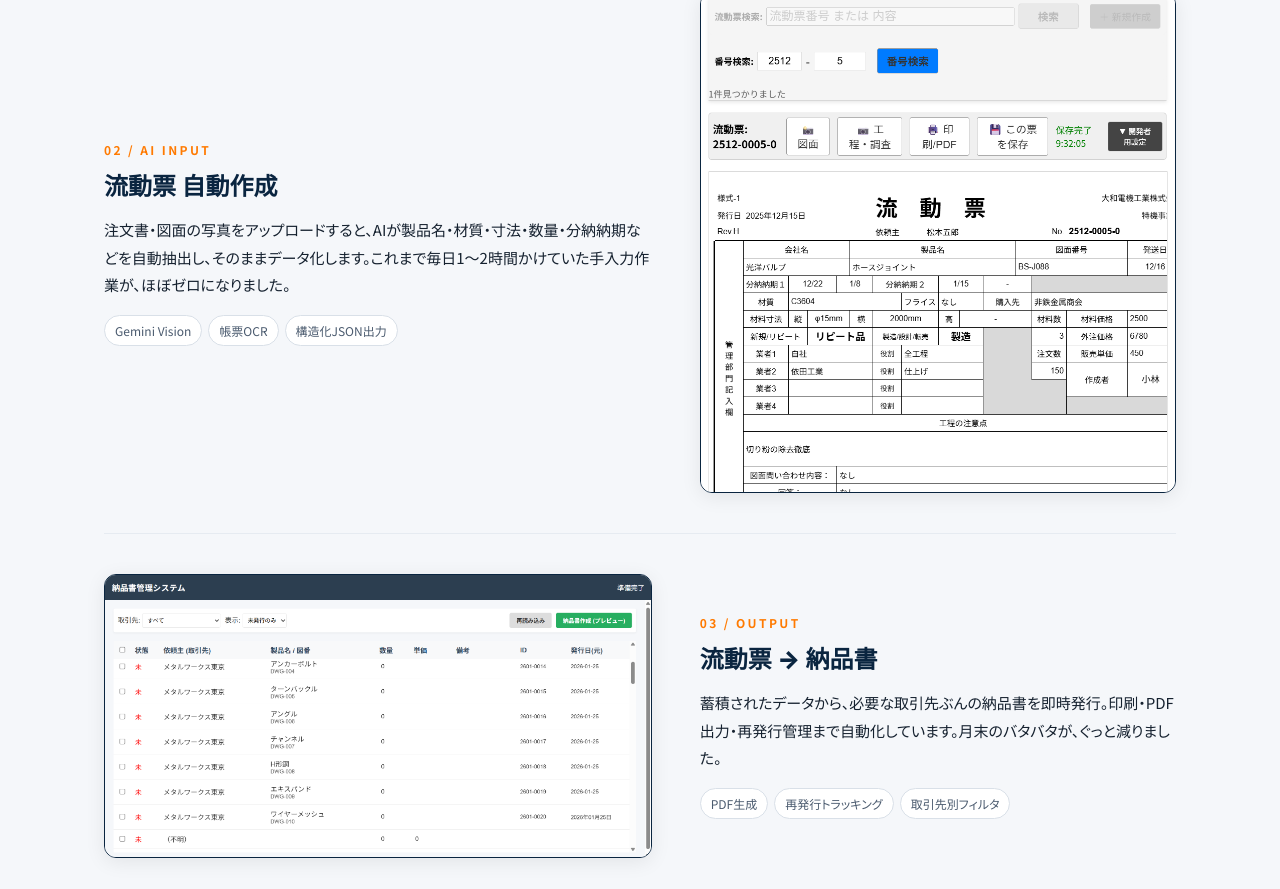
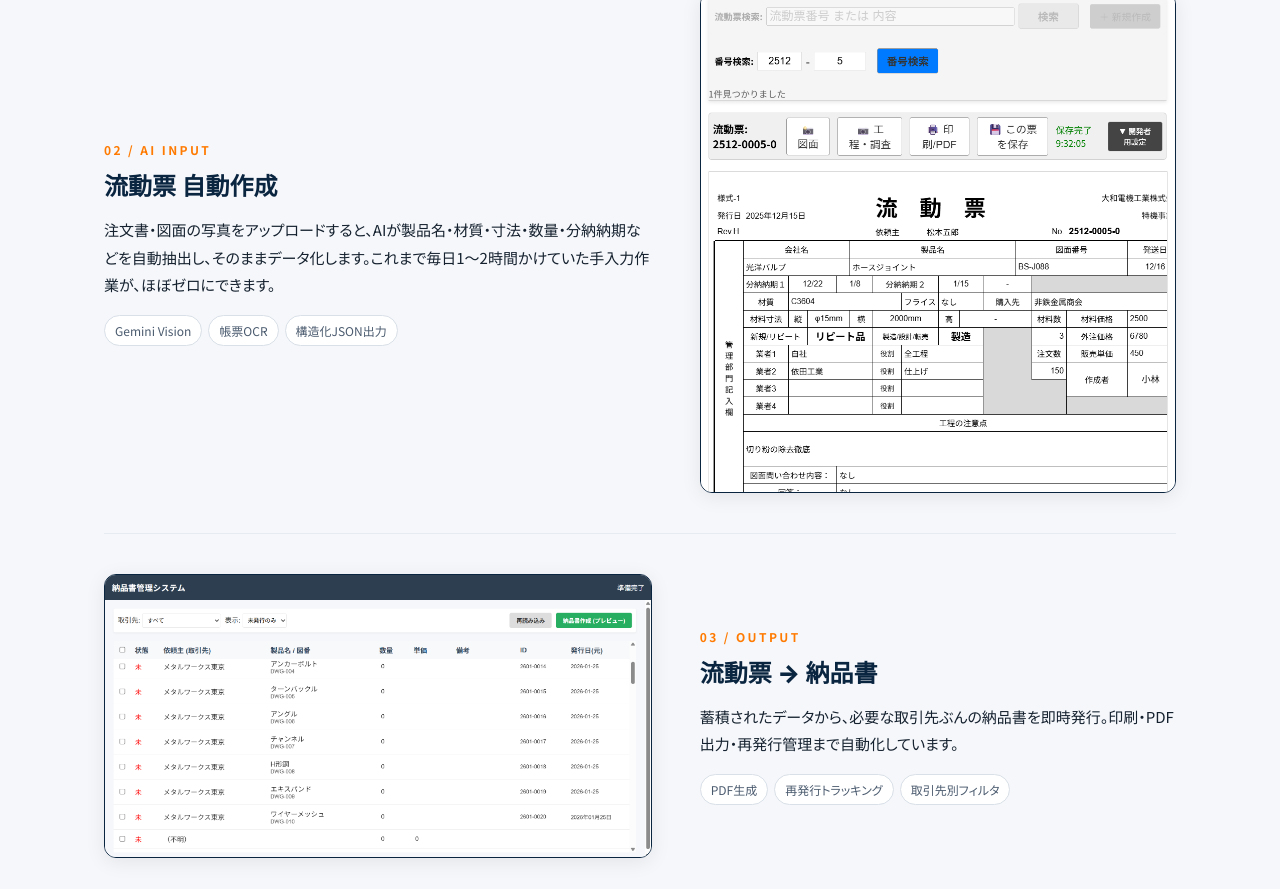
Before and after one commit to nvfjgnerijae/suwa-tech-website, a plain HTML site: page index.html in a window 1280 px wide. Shown: the part 3171-4060 px from the top of the page. Drawn offline with Linux system fonts and the light colour scheme.

Commit message:
サイトの変更を反映

```diff
--- a/index.html
+++ b/index.html
@@ -197,7 +197,7 @@
         <div class="feature-body">
           <div class="feat-no">02 / AI INPUT</div>
           <h3>流動票 自動作成</h3>
-          <p>注文書・図面の写真をアップロードすると、AIが製品名・材質・寸法・数量・分納納期などを自動抽出し、そのままデータ化します。これまで毎日1〜2時間かけていた手入力作業が、ほぼゼロになりました。</p>
+          <p>注文書・図面の写真をアップロードすると、AIが製品名・材質・寸法・数量・分納納期などを自動抽出し、そのままデータ化します。これまで毎日1〜2時間かけていた手入力作業が、ほぼゼロにできます。</p>
           <ul class="stack">
             <li>Gemini Vision</li>
             <li>帳票OCR</li>
@@ -213,7 +213,7 @@
         <div class="feature-body">
           <div class="feat-no">03 / OUTPUT</div>
           <h3>流動票 → 納品書</h3>
-          <p>蓄積されたデータから、必要な取引先ぶんの納品書を即時発行。印刷・PDF出力・再発行管理まで自動化しています。月末のバタバタが、ぐっと減りました。</p>
+          <p>蓄積されたデータから、必要な取引先ぶんの納品書を即時発行。印刷・PDF出力・再発行管理まで自動化しています。</p>
           <ul class="stack">
             <li>PDF生成</li>
             <li>再発行トラッキング</li>
@@ -320,7 +320,7 @@
           <div class="name">依田 侑馬</div>
           <div class="role">REPRESENTATIVE</div>
           <div class="members">
-            ほかメンバー2名<br>
+            高部　日々世、鶴見　祐輝<br>
           </div>
         </aside>
         <div class="desc reveal">
```
